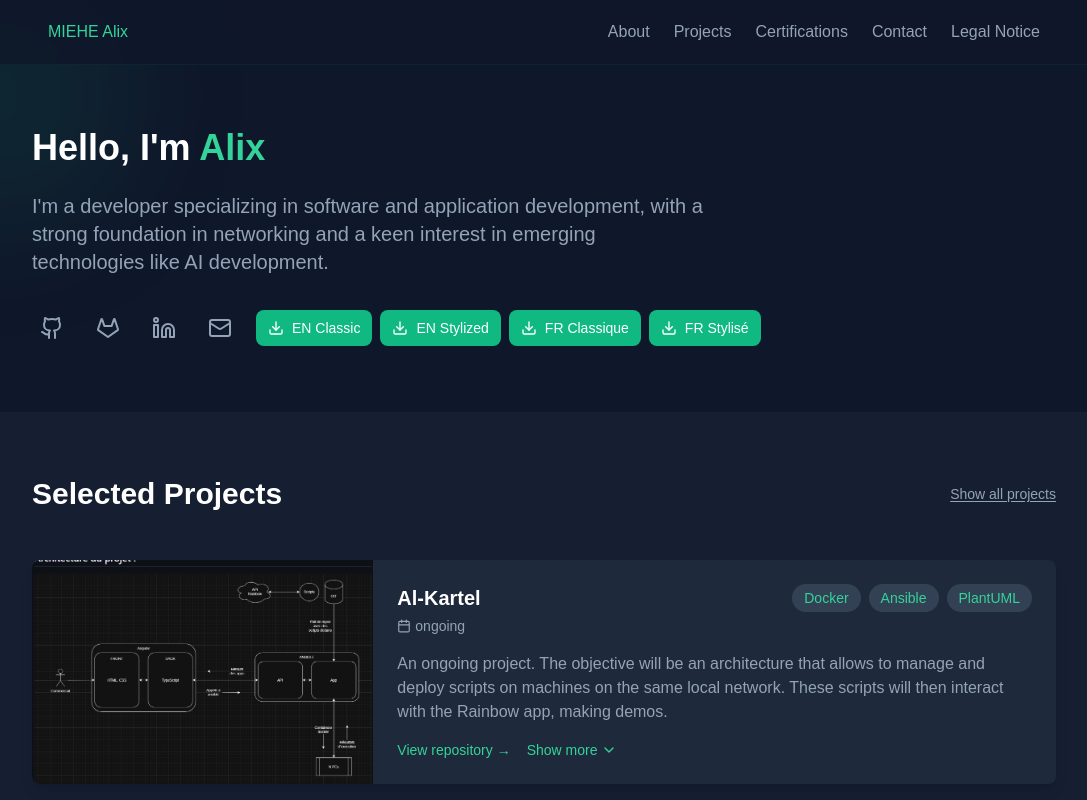
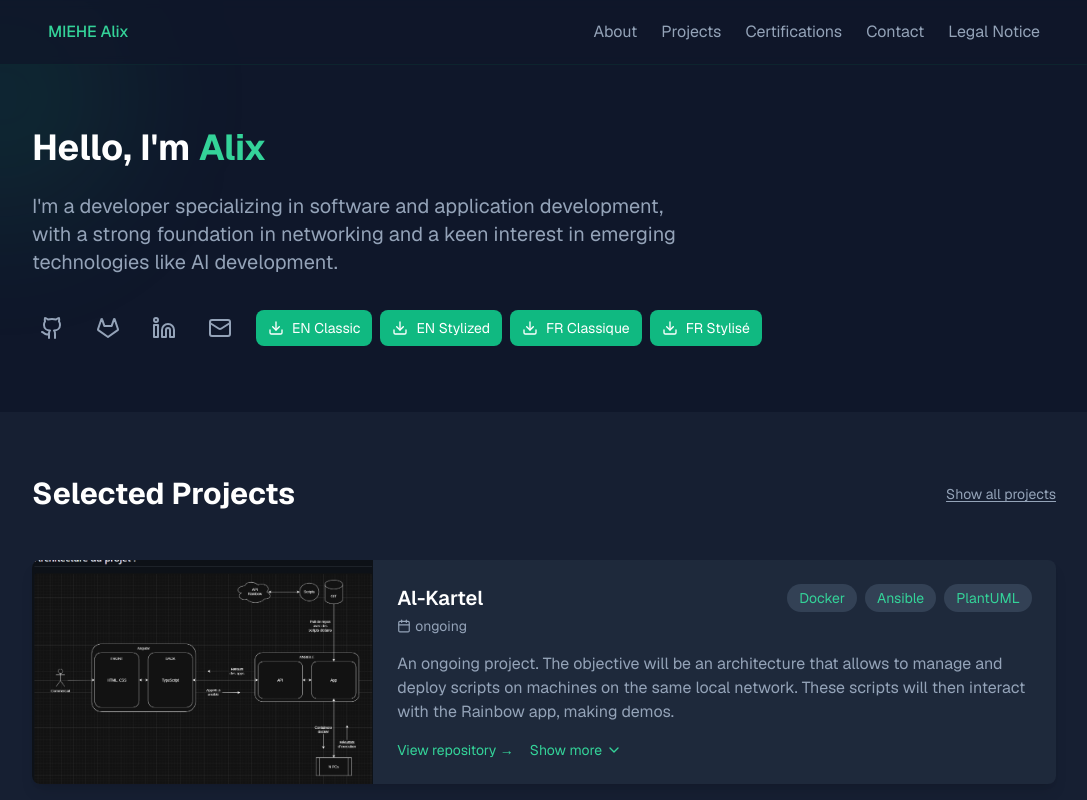
Before and after one commit to Boulede987/my-portfolio, a Next.js app: page / in a window 1280 px wide. Shown: the top 800 px of the page, without its empty margins (96-1183 px from the left). Built offline with nearby package versions, Linux system fonts and the light colour scheme.

Commit message:
apply loaded Geist font instead of hardcoded Arial
layout.tsx loads Geist via next/font and exposes it as
--font-geist-sans, but globals.css hardcoded Arial on body,
so the loaded font was never actually used.

```diff
--- a/app/globals.css
+++ b/app/globals.css
@@ -17,5 +17,5 @@
 body {
   color: var(--foreground);
   background: var(--background);
-  font-family: Arial, Helvetica, sans-serif;
+  font-family: var(--font-geist-sans), Arial, Helvetica, sans-serif;
 }
```
